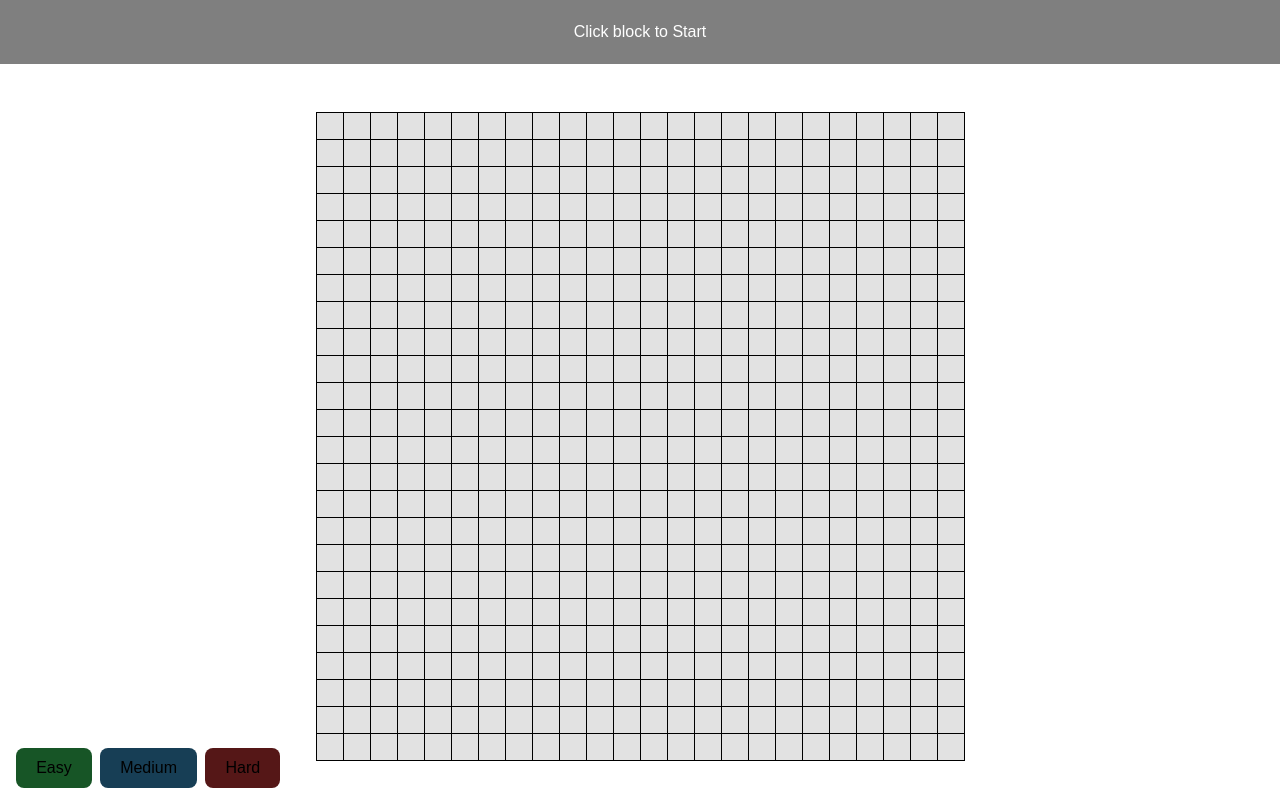
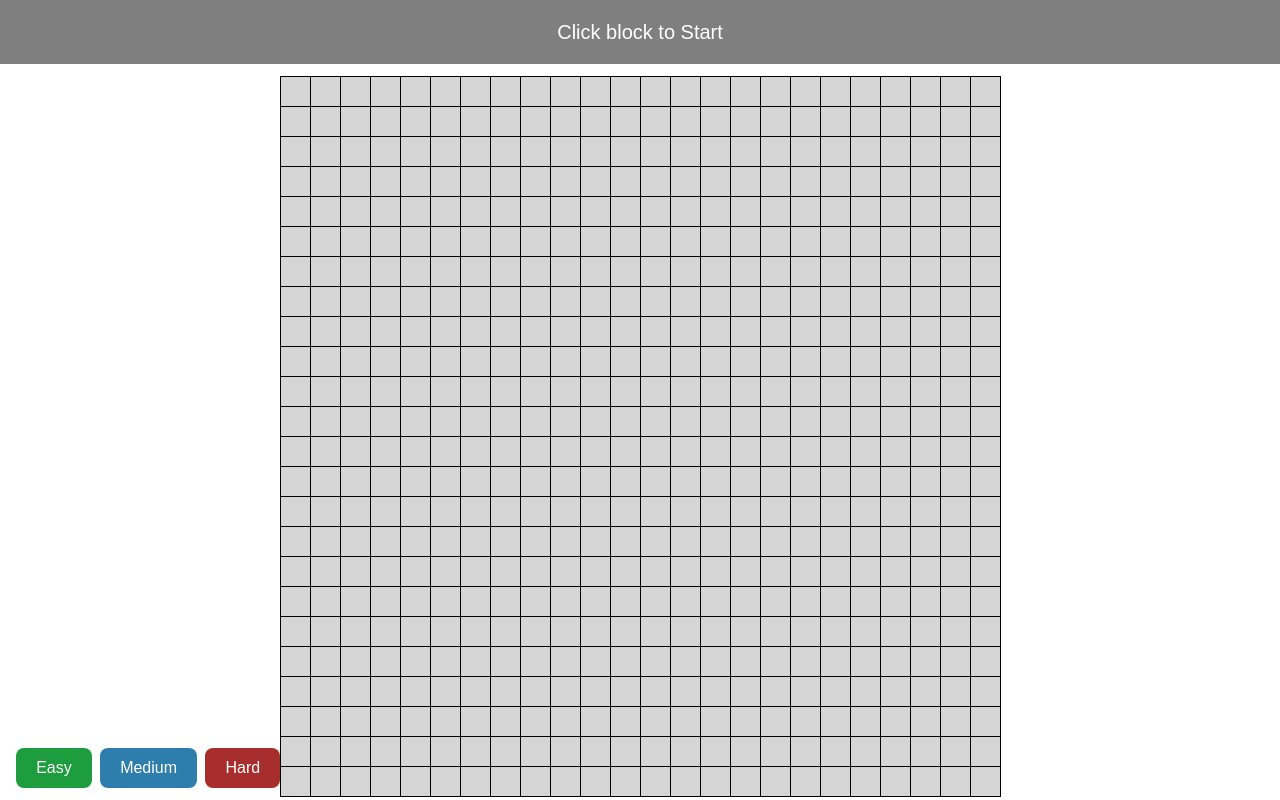
Before and after one commit to Pansther/minesweeper, a Svelte app: page / in a window 1280 px wide. Built offline with nearby package versions, Linux system fonts and the light colour scheme; a web font is replaced by a local one.

Commit message:
style: Update font-size, color, block size

```diff
--- a/src/App.svelte
+++ b/src/App.svelte
@@ -221,6 +221,7 @@
     height: 64px;
     display: flex;
     position: fixed;
+    font-size: 20px;
     padding: 8px 16px;
     align-items: center;
     justify-content: center;
@@ -244,15 +245,15 @@
       flex-direction: row;
 
       button:nth-child(1) {
-        background-color: #175526;
+        background-color: #1d9d3d;
       }
 
       button:nth-child(2) {
-        background-color: #173e55;
+        background-color: #2d7eac;
       }
 
       button:nth-child(3) {
-        background-color: #551717;
+        background-color: #a82e2e;
       }
     }
 
@@ -291,19 +292,21 @@
     }
 
     .item {
-      width: 40px;
-      height: 40px;
+      width: 45px;
+      height: 45px;
       display: grid;
+      font-size: 26px;
       place-items: center;
       box-sizing: border-box;
       border-right: 1px solid black;
       border-bottom: 1px solid black;
       transition: background-color 0.2s;
-      background-color: rgb(226, 226, 226);
+      background-color: rgb(213, 213, 213);
 
       @media only screen and (min-width: 768px) {
-        width: 27px;
-        height: 27px;
+        width: 30px;
+        height: 30px;
+        font-size: 20px;
 
         &.play:hover {
           cursor: pointer;
--- a/src/app.css
+++ b/src/app.css
@@ -60,6 +60,7 @@ button {
   background-color: #1a1a1a;
   cursor: pointer;
   transition: border-color 0.25s;
+  color: white;
 }
 button:hover {
   border-color: #646cff;
@@ -77,7 +78,4 @@ button:focus-visible {
   a:hover {
     color: #747bff;
   }
-  button {
-    background-color: #f9f9f9;
-  }
 }
```
